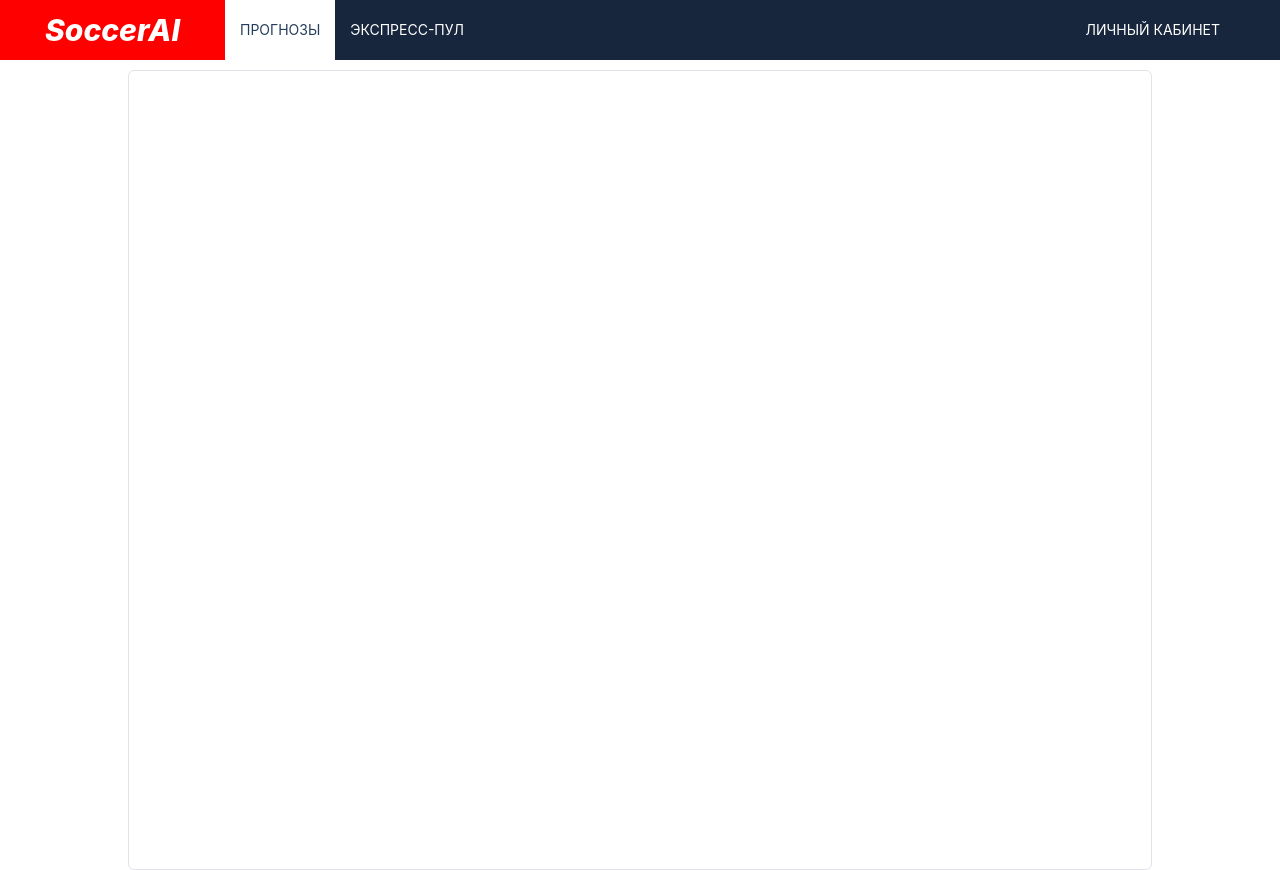
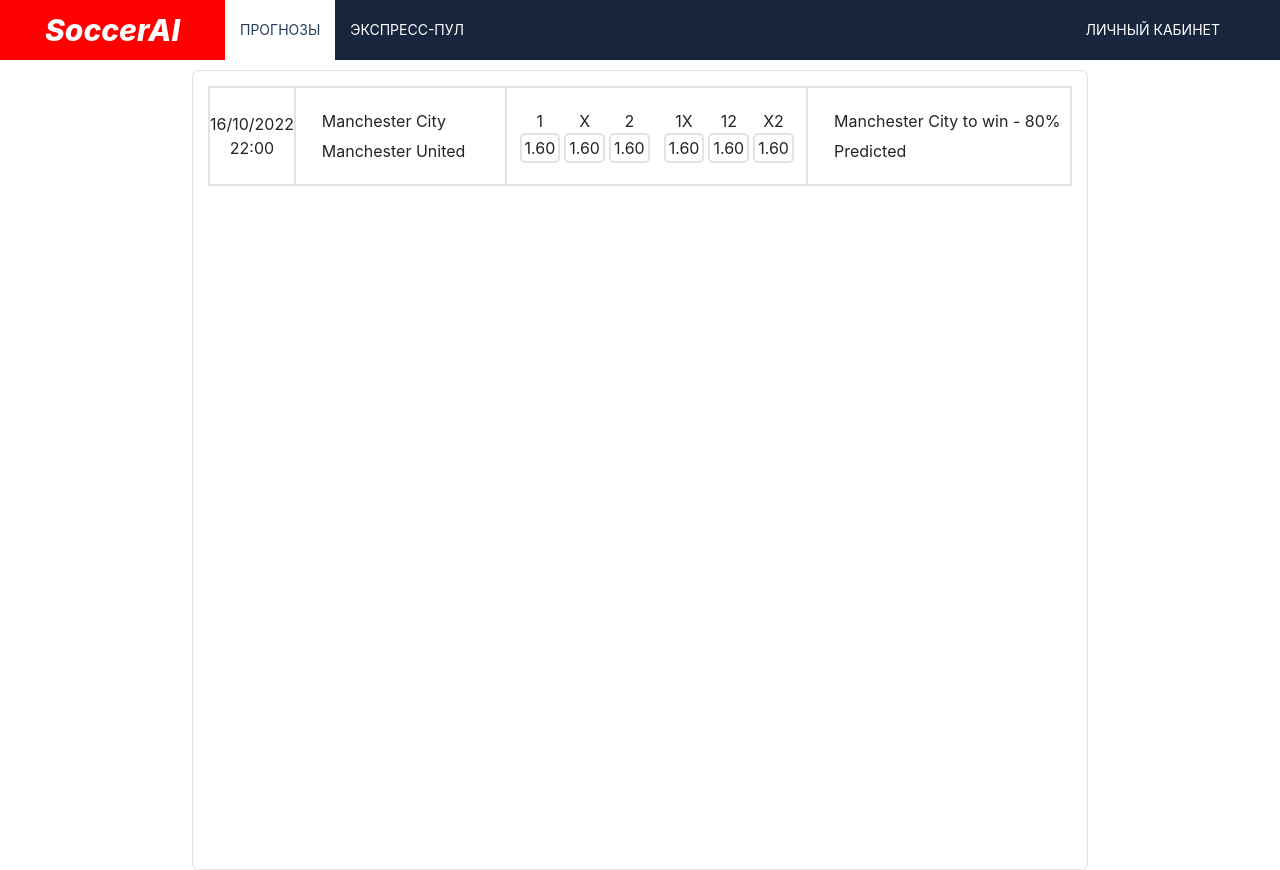
Before and after one commit to MartinIden19/django, a Django app: page / in a window 1280 px wide. Run offline with Django 4.2, Linux system fonts and the light colour scheme; some libraries are stand-ins or nearby versions.

Commit message:
modified:   SoccerAI/prediction/static/prediction/css/main.css 	modified:   SoccerAI/prediction/templates/prediction/prediction.html

```diff
--- a/SoccerAI/prediction/static/prediction/css/main.css
+++ b/SoccerAI/prediction/static/prediction/css/main.css
@@ -71,11 +71,88 @@
 }
 
 .main-content{
-	margin-top: 10px;
-	margin-left: auto;
-	margin-right: auto;
-	width: 80%;
+	display: flex;
+    justify-content: flex-start;
+    margin-top: 10px;
+    margin-left: auto;
+    margin-right: auto;
+    width: 70%;
+    height: 100%;
+    border: 1px solid #e2e3e9;
+    border-radius: 6px;
+    flex-direction: column;
+	padding: 15px;
+}
+
+.match-content{
+	display: flex;
+    height: 100px;
+    width: 100%;
+    border: 2px solid #e2e3e9;
+	margin-bottom: 10px;
+}
+
+.match-datetime{
+	display: flex;
+	width: 10%;
 	height: 100%;
-	border: 1px solid #e2e3e9;
-	border-radius: 6px;
+	border-right: 2px solid #e2e3e9;
+	justify-content: center;
+    flex-direction: column;
+    align-items: center;
 }
+
+.match-teams{
+	display: flex;
+	width: 22%;
+	height: 100%;
+	border-right: 2px solid #e2e3e9;
+	justify-content: center;
+    flex-direction: column;
+    align-items: flex-start;
+	margin-left: 3%;
+	line-height: 30px;
+}
+
+.match-odds{
+	display: flex;
+	width: 35%;
+	height: 100%;
+	border-right: 2px solid #e2e3e9;
+	justify-content: center;
+    flex-direction: row;
+    align-items: center;
+	padding: 0px 15px;
+}
+
+.odd-box{
+	display: flex;
+	height: 80%;
+	width: 100%;
+	flex-direction: column;
+    align-items: center;
+	justify-content: center;
+	margin: 0px 2px;
+}
+.one-way-odds{
+	width: 100%;
+    display: flex;
+    justify-content: center;
+    align-items: center;
+}
+.odds{
+	padding: 1px 3px;
+	border: 2px solid #e2e3e9;
+	border-radius: 5px;
+}
+
+.match-prediction{
+	display: flex;
+	width: 28%;
+	height: 100%;
+	justify-content: center;
+    flex-direction: column;
+    align-items: flex-start;
+	margin-left: 3%;
+	line-height: 30px;
+}
--- a/SoccerAI/prediction/templates/prediction/prediction.html
+++ b/SoccerAI/prediction/templates/prediction/prediction.html
@@ -8,6 +8,52 @@
 {% block maincontent %}
 <main>
     <div class="main-content">
+
+        <div class="match-content">
+            <div class="match-datetime">
+                <span>16/10/2022</span>
+                <span>22:00</span>
+            </div>
+            <div class="match-teams">
+                <span>Manchester City</span>
+                <span>Manchester United</span>
+            </div>
+            <div class="match-odds">
+                <div class="one-way-odds" style="margin-right: 10px;">
+                    <div class="odd-box">
+                        <span>1</span>
+                        <span class="odds">1.60</span>
+                    </div>
+                    <div class="odd-box">
+                        <span>X</span>
+                        <span class="odds">1.60</span>
+                    </div>
+                    <div class="odd-box">
+                        <span>2</span>
+                        <span class="odds">1.60</span>
+                    </div>
+                </div>
+                <div class="one-way-odds">
+                    <div class="odd-box">
+                        <span>1X</span>
+                        <span class="odds">1.60</span>
+                    </div>
+                    <div class="odd-box">
+                        <span>12</span>
+                        <span class="odds">1.60</span>
+                    </div>
+                    <div class="odd-box">
+                        <span>X2</span>
+                        <span class="odds">1.60</span>
+                    </div>
+                </div>
+            </div>
+            <div class="match-prediction">
+                <span>Manchester City to win - 80%</span>
+                <span>Predicted</span>
+            </div>
+        </div>
+
     </div>
 </main>
 {% endblock maincontent %}
```
